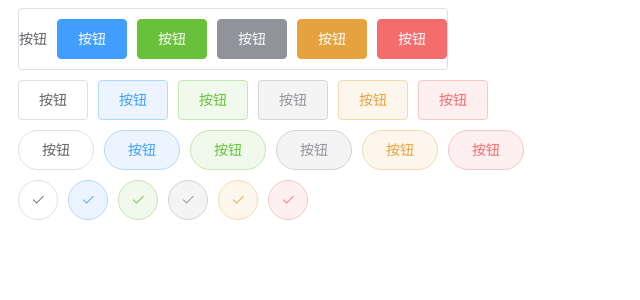
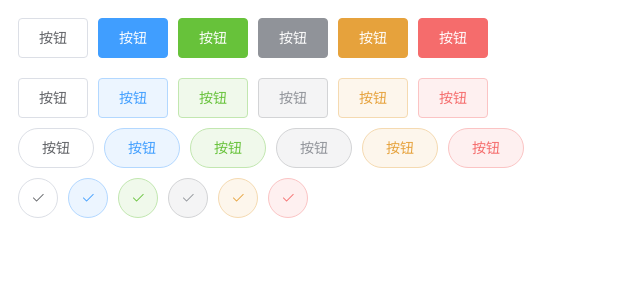
Before and after one commit to longxiaobaiWJ/bearUI, a Vue app: page / in a window 1280 px wide. Shown: the top 300 px of the page, without its empty margins (0-640 px from the left). Built offline with nearby package versions, Linux system fonts and the light colour scheme.

Commit message:
示例代码错误修改

```diff
--- a/examples/TestButton.vue
+++ b/examples/TestButton.vue
@@ -1,7 +1,8 @@
 <template>
   <div>
-    <div class="row bu-button">按钮</bu-button>
-	  <bu-button type="primary">按钮</bu-button>
+    <div class="row">
+      <bu-button>按钮</bu-button>
+      <bu-button type="primary">按钮</bu-button>
       <bu-button type="success">按钮</bu-button>
       <bu-button type="info">按钮</bu-button>
       <bu-button type="warning">按钮</bu-button>
@@ -35,9 +36,7 @@
 </template>
 
 <script>
-export default {
-
-}
+export default {}
 </script>
 
 <style lang="scss" scoped>
```
Also changed, not shown: 1 other file (tests, documents, lock files or other folders).
